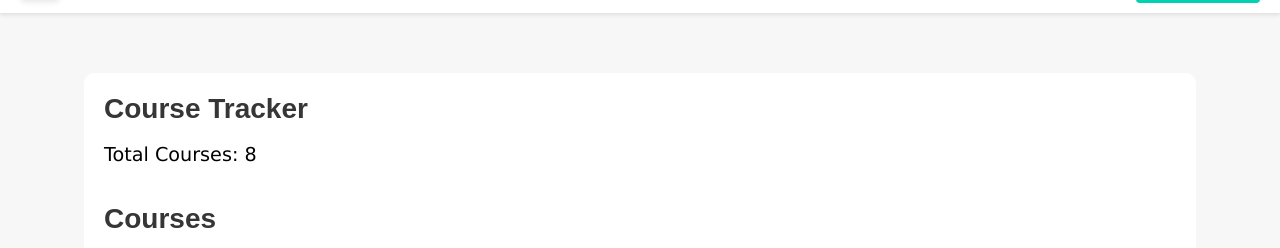
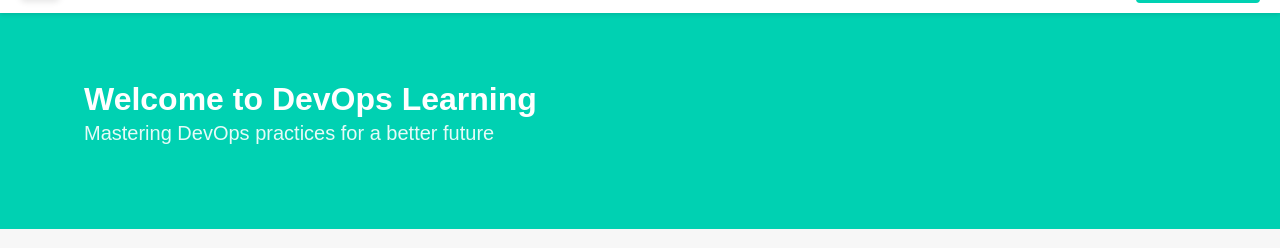
Before and after one commit to mahirahmed691/Ci_CD, a plain HTML site: page index.html in a window 1280 px wide. Shown: the part 47-295 px from the top of the page. Drawn offline with nearby package versions, Linux system fonts and the light colour scheme; no server answers; grey boxes are pictures that could not be loaded.

Commit message:
added here and styled the footer

```diff
--- a/index.html
+++ b/index.html
@@ -18,6 +18,19 @@
             </div>
         </div>
     </header>
+
+    <section class="hero is-primary">
+        <div class="hero-body">
+            <div class="container">
+                <h1 class="title">
+                    Welcome to DevOps Learning
+                </h1>
+                <h2 class="subtitle">
+                    Mastering DevOps practices for a better future
+                </h2>
+            </div>
+        </div>
+    </section>
 
     <div class="container">
         <section class="content">
@@ -70,7 +83,7 @@
     </div>
     </div>
 
-    <footer class="footer">
+    <footer class="footer has-background-primary">
       <div class="content">
           <div class="columns">
               <div class="column is-4">
@@ -101,8 +114,6 @@
   </footer>
 
 
-    <!-- Include Bulma JS file if needed -->
-    <!-- No JavaScript dependencies for Bulma, so no script tag is required here -->
     <script src="script.js"></script>
 </body>
 </html>
```
